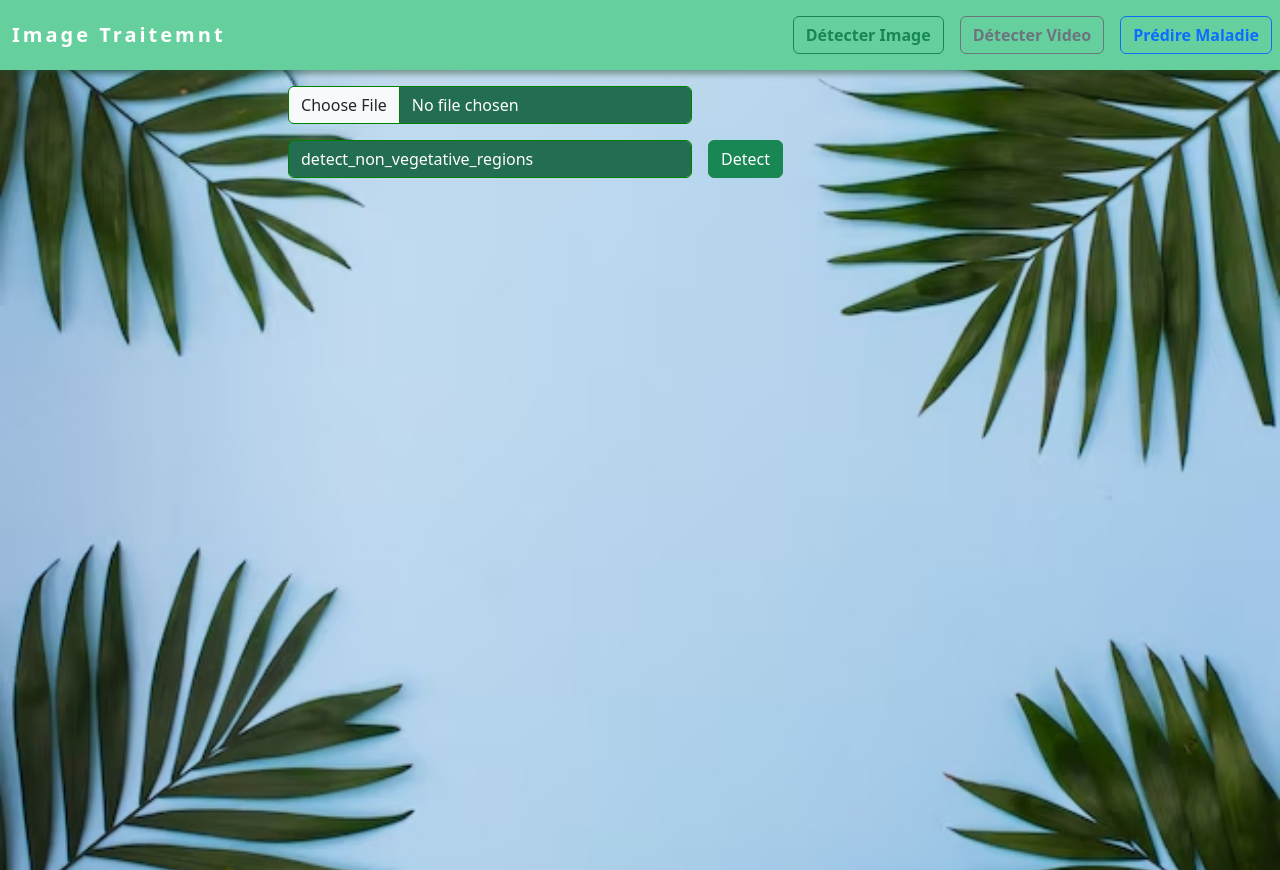
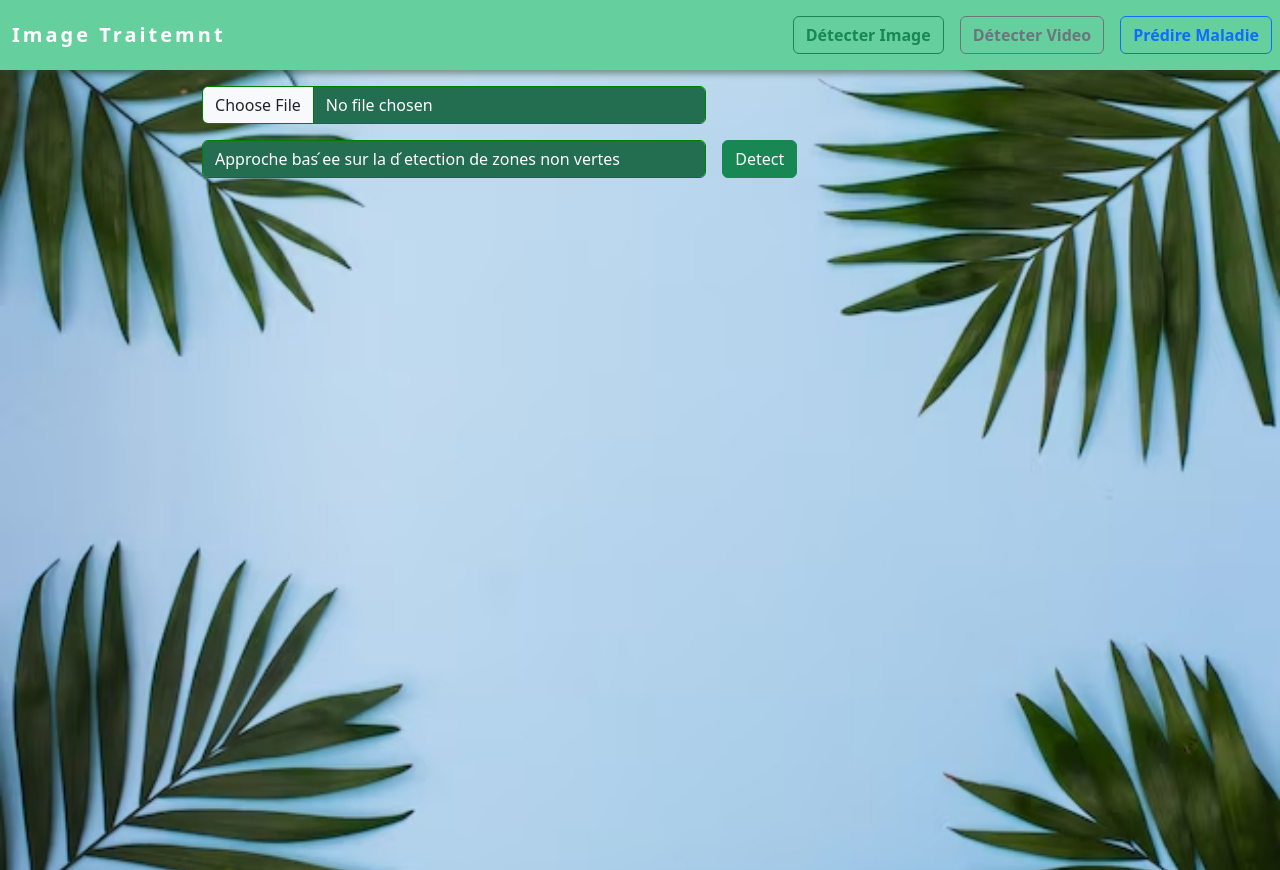
Before and after one commit to abdelhafid200/Projet-Traitement-d-image, a Flask app: page /image in a window 1280 px wide. Run offline with Flask 3, Linux system fonts and the light colour scheme; parts of the project's set-up code (start-up, migrations or seed data) failed here and were passed over.

Commit message:
zide taswira

```diff
--- a/app.py
+++ b/app.py
@@ -14,8 +14,8 @@ from werkzeug.utils import secure_filename
 app = Flask(__name__)
 
 methods = {
-    "detect_non_vegetative_regions": detect_non_vegetative_regions,
-    "detect_disease_zones": detect_disease_zones,
+    "Approche bas ́ee sur la d ́etection de zones non vertes": detect_non_vegetative_regions,
+    "Approche Bas ́ee sur la Texture et la Forme": detect_disease_zones,
 }
 
 RESOURCE_FOLDER = 'templates/resources'
--- a/lib/function.py
+++ b/lib/function.py
@@ -49,7 +49,7 @@ def detect_non_vegetative_regions(image):
       "image": image,
       "masked_image": masked_image,
       "green_mask": green_mask,
-      "Result": masked_image_inverted,
+    #   "Result": masked_image_inverted,
   }
 
 def detect_disease_zones(image):
@@ -79,8 +79,8 @@ def detect_disease_zones(image):
         cv2.rectangle(image, (x, y), (x + w, y + h), (0, 0, 255), 2)  # Draw red rectangles
 
     return {
-        "Origin": origin,
-        "hsv": hsv,
+        # "Origin": origin,
+        # "hsv": hsv,
         "mask": mask,
         "Result": image,
     }
--- a/templates/image.html
+++ b/templates/image.html
@@ -165,7 +165,7 @@
 
             var titleDiv = document.createElement("div");
             titleDiv.classList.add("card-title", "result-title");
-            titleDiv.innerText = `Result Of Using '${method}' Method.`
+            titleDiv.innerText = `Résultat de l'utilisation de la méthode : '${method}'`
 
             // Append the inner div to the outer div
             cardDiv.appendChild(titleDiv)
--- a/templates/predict.html
+++ b/templates/predict.html
@@ -93,7 +93,7 @@
 
 <body>
     <div class="overlay"></div>
-    <nav class="navbar navbar-expand-lg bg-body-tertiary pt-3 pb-3">
+    <nav class="navbar navbar-expand-lg bg-body-tertiary">
         <div class="container-fluid">
             <a class="navbar-brand" href="/">Image Traitemnt</a>
             <button class="navbar-toggler" type="button" data-bs-toggle="collapse"
--- a/templates/video.html
+++ b/templates/video.html
@@ -92,7 +92,7 @@
 
 <body>
     <div class="overlay"></div>
-    <nav class="navbar navbar-expand-lg bg-body-tertiary pt-3 pb-3">
+    <nav class="navbar navbar-expand-lg bg-body-tertiary">
         <div class="container-fluid">
             <a class="navbar-brand" href="/">Image Traitemnt</a>
             <button class="navbar-toggler" type="button" data-bs-toggle="collapse"
```
